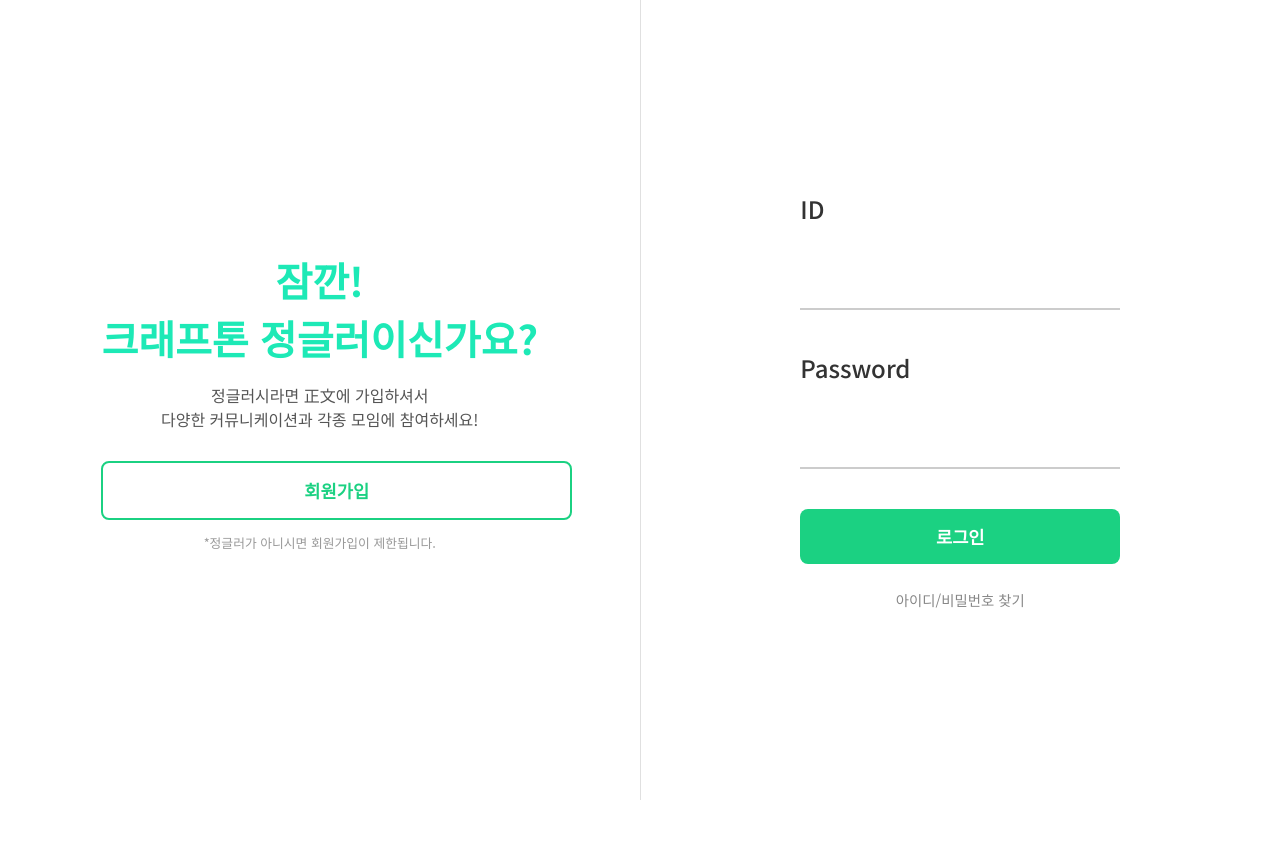
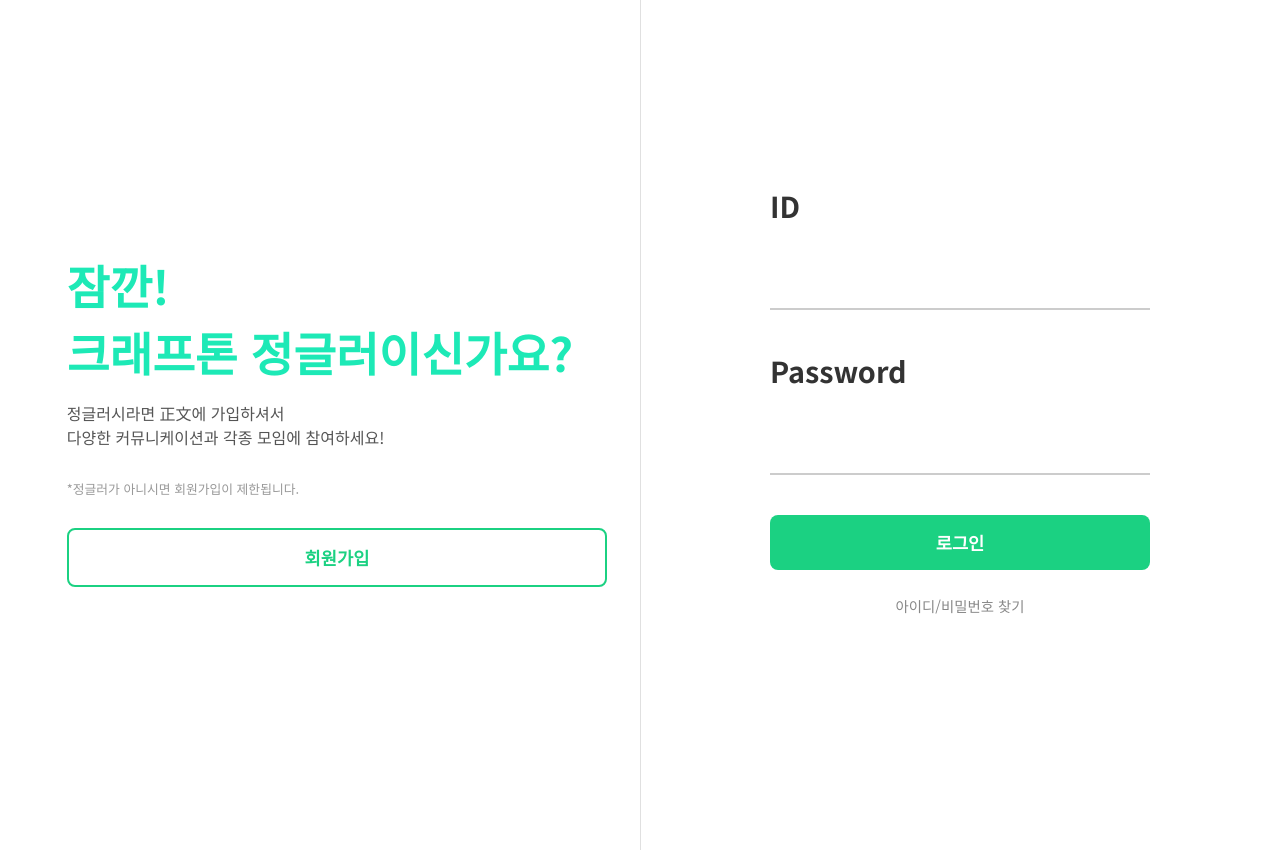
Before and after one commit to Lucainr/jungle-first-project, a Flask app: page / in a window 1280 px wide. Before the commit the page ends 800 px from the top, so only its background shows below. Run offline with Flask 3, Linux system fonts and the light colour scheme; some libraries are stand-ins or nearby versions.

Commit message:
LoginPage Design fix

```diff
--- a/gj/templates/LoginPage.html
+++ b/gj/templates/LoginPage.html
@@ -38,18 +38,30 @@
             padding: 20px;
         }
 
-        /* 오른쪽 패널에만 왼쪽 테두리(구분선) 추가 */
+        /* 오른쪽 패널에 position: relative 추가 및 border-left 제거 */
         .right-panel {
-            border-left: 1px solid #e0e0e0;
+            position: relative;
+        }
+
+        /* 가상요소(::before)를 사용해 길이 조절이 가능한 구분선 생성 */
+        .right-panel::before {
+            content: ""; /* 가상요소 필수 속성 */
+            position: absolute;
+            left: 0;
+            top: 50%;
+            transform: translateY(-50%); /* 수직 중앙 정렬 */
+            height: 900px; /* 선의 높이 (길이) 조절 */
+            width: 1px;
+            background-color: #e0e0e0;
         }
 
         /* 왼쪽 패널 컨텐츠 정렬 */
         .left-content {
-            text-align: center;
+            text-align: left;
         }
 
         .left-content h2 {
-            font-size: 2.5em;
+            font-size: 2.9em;
             font-weight: 700;
             color: #1de9b6; /* 디자인의 메인 컬러 */
             margin-bottom: 10px;
@@ -67,12 +79,12 @@
 
         /* 오른쪽 패널 폼(ID/PW) 스타일 */
         .login-form {
-            width: 320px;
+            width: 380px;
         }
 
         .login-form label {
-            font-size: 1.5em;
-            font-weight: 500;
+            font-size: 1.8em;
+            font-weight: bold;
             color: #333;
             display: block;
             margin-bottom: 40px;
@@ -140,8 +152,8 @@
             <div class="left-content">
                 <h2>잠깐!<br>크래프톤 정글러이신가요?</h2>
                 <p>정글러시라면 正文에 가입하셔서<br>다양한 커뮤니케이션과 각종 모임에 참여하세요!</p>
+                <p class="footnote">*정글러가 아니시면 회원가입이 제한됩니다.</p>
                 <a type="button" class="btn btn-signup" onclick="openAuthPopup()">회원가입</a>
-                <p class="footnote">*정글러가 아니시면 회원가입이 제한됩니다.</p>
             </div>
         </div>
 
```
